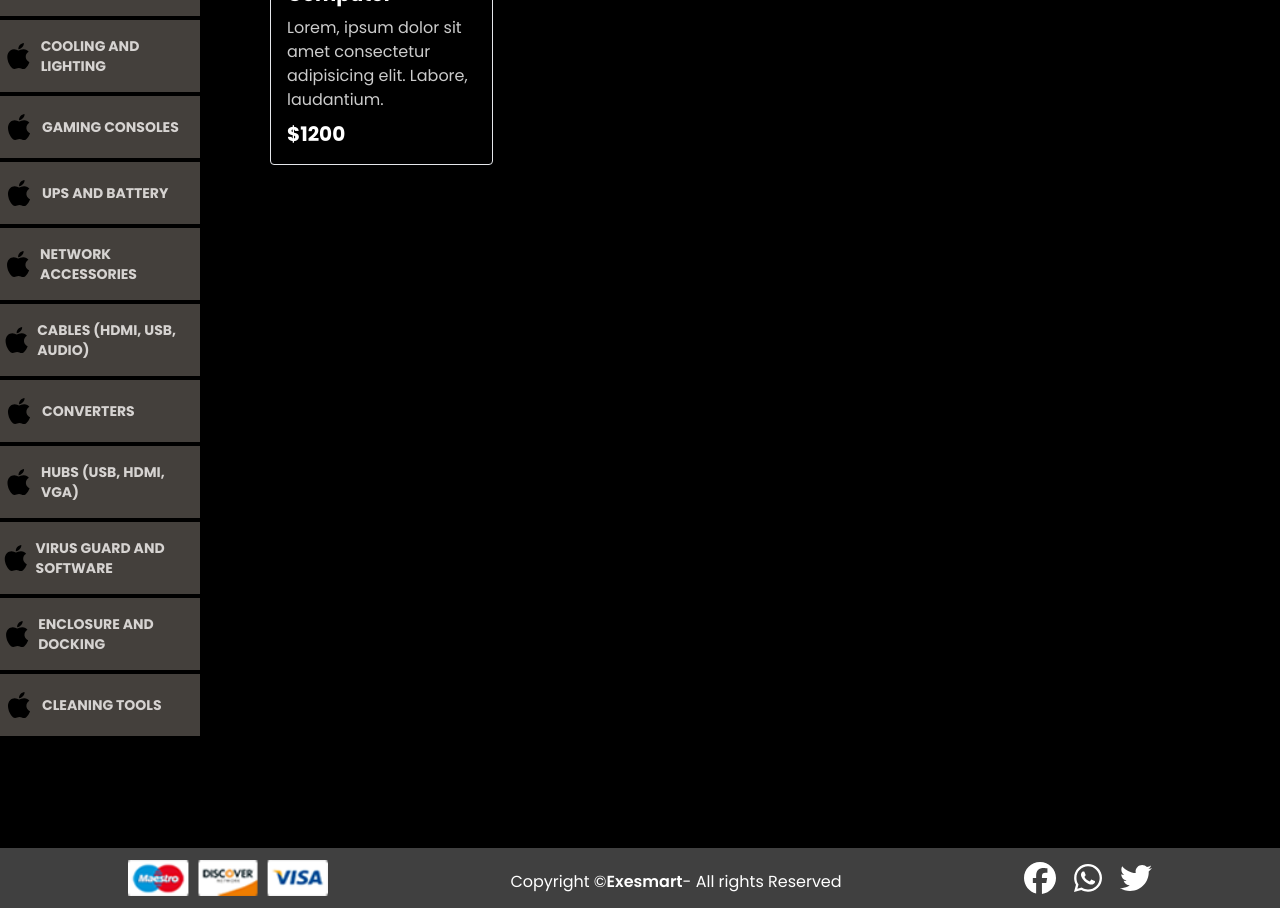
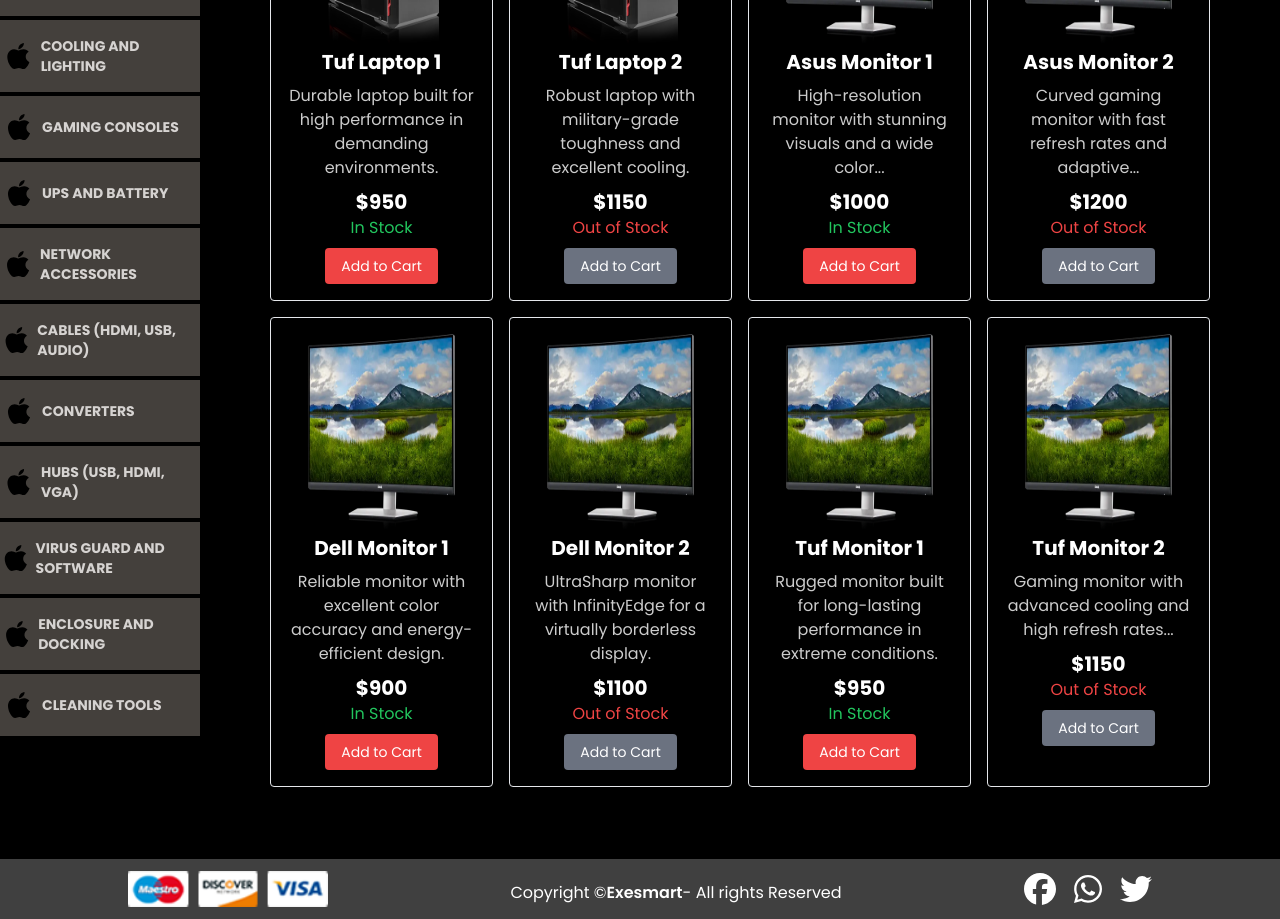
Before and after one commit to SahanDev00/senex3, a React (Create React App) app: page /product in a window 1280 px wide. Shown: the part 1340-2259 px from the top of the page. Built offline with nearby package versions, Linux system fonts and the light colour scheme.

Commit message:
commited

```diff
--- a/src/App.js
+++ b/src/App.js
@@ -31,7 +31,7 @@ function BackgroundImages() {
   return (
     <div className='absolute opacity-25'>
       <img
-        className={`object-cover ${isActive('/') || isActive('/product') || isActive('/contact-us') ? 'h-screen' : 'min-h-[120vh]'}`}
+        className={`object-cover ${isActive('/') ||  isActive('/product') ||  isActive('/edit-password') ||  isActive('/edit-profile') || isActive('/order-details') || isActive('/orders') || isActive('/cart') || isActive('/about-us') || isActive('/contact-us') ? 'h-screen w-screen' : 'min-h-[120vh] w-screen'}`}
         src={bgPic}
         alt="background"
       />
--- a/src/Components/Cart.jsx
+++ b/src/Components/Cart.jsx
@@ -50,7 +50,7 @@ const Cart = () => {
   };
 
   return (
-    <div className="w-[95%] mx-auto mt-10 lg:min-h-[600px] xl:min-h-[700px] relative pb-5">
+    <div className="w-[95%] mx-auto mt-10 lg:min-h-[600px] xl:min-h-[730px] relative pb-5">
       <h1 className="text-2xl md:text-3xl font-bold mb-4 text-white text-center font-poppins">Shopping Cart</h1>
       {cartItems.length === 0 ? (
         <p className='text-white ml-10 md:ml-40 text-sm md:text-xl font-poppins'>Your cart is empty.</p>
--- a/src/Components/EditPassword.jsx
+++ b/src/Components/EditPassword.jsx
@@ -2,7 +2,7 @@ import React from 'react'
 
 const EditPassword = () => {
   return (
-    <div className='container h-[450px] relative mx-auto '>
+    <div className='container h-[450px] xl:h-[720px] relative mx-auto '>
         <h1 className='text-3xl text-white font-semibold text-center mt-16 mb-4 uppercase font-poppins'>Change Your Password</h1>
         <div className='w-full flex justify-center items-center'>
             <div className='w-full text-center mt-5'>
--- a/src/Components/EditProfile.jsx
+++ b/src/Components/EditProfile.jsx
@@ -3,7 +3,7 @@ import Countries from '../Components/Countries'
 
 const EditProfile = () => {
   return (
-    <div className='relative container mx-auto'>
+    <div className='relative xl:h-[720px] container xl:mt-20 mx-auto'>
       <div>
         <h1 className='text-3xl text-white mt-5 font-bold text-center font-poppins'>Edit Your Details</h1>
               <form className='mt-3 mb-10'>
--- a/src/Components/Footer2.jsx
+++ b/src/Components/Footer2.jsx
@@ -6,7 +6,7 @@ import { FaTwitter } from "react-icons/fa6";
 
 const Footer2 = () => {
   return (
-    <div className='w-full sm:mt-0 mt-20 h-[60px] bg-neutral-700'>
+    <div className='w-full sm:mt-0 mt-20 h-[60px] bg-neutral-700 relative'>
         <div className='w-[90%] lg:w-[80%] gap-2 mx-auto h-full flex items-center justify-between'>
             <img src={paymentPic} alt="" className='w-[100px] md:w-[200px]' />
             <p className='text-center hidden sm:flex mt-2 font-poppins text-xs md:text-[16px] text-white '>Copyright © <span className='font-semibold'>Exesmart</span> - All rights Reserved</p>
--- a/src/Components/OrderDetails.jsx
+++ b/src/Components/OrderDetails.jsx
@@ -39,7 +39,7 @@ const OrderDetails = () => {
       ];
 
   return (
-    <div className='w-full min-h-[820px] mb-5 mx-auto relative'>
+    <div className='w-full min-h-[750px] mb-5 mx-auto relative'>
         <h1 className='text-3xl text-center my-8 font-bold text-white font-poppins'>Order Details : 0987643</h1>
         <div className='overflow-x-auto container mx-auto'>
         <table className='min-w-full bg-black/70 text-white border border-gray-200'>
--- a/src/Components/Tabs.jsx
+++ b/src/Components/Tabs.jsx
@@ -1,90 +1,52 @@
-import React, { useState } from 'react';
-import computer from "../Assets/Images/PCpng.webp";
-import monitor from "../Assets/Images/monitor.webp";
+import React, { useState, useContext } from 'react';
+import { CartContext } from '../Components/CartContext';
+import { Categories } from '../products'; // Assuming products.js contains Offers and Arrivals arrays
+import ProductDescription from './ProductDescription';
 
 const Tabs = () => {
   const [activeTab, setActiveTab] = useState('specialOffers');
+  const [selectedProduct, setSelectedProduct] = useState(null);
+  const { addToCart } = useContext(CartContext);
+  const [notification, setNotification] = useState('');
 
-  const offers = [
-    {
-      id: 1,
-      name: 'Computer',
-      description: "Lorem, ipsum dolor sit amet consectetur adipisicing elit. Labore, laudantium.",
-      price: 1200,
-      pic: computer
-    },
-    {
-      id: 2,
-      name: 'Computer',
-      description: "Lorem, ipsum dolor sit amet consectetur adipisicing elit. Labore, laudantium.",
-      price: 1200,
-      pic: computer
-    },
-    {
-      id: 3,
-      name: 'Computer',
-      description: "Lorem, ipsum dolor sit amet consectetur adipisicing elit. Labore, laudantium.",
-      price: 1200,
-      pic: computer
-    },
-    {
-      id: 4,
-      name: 'Computer',
-      description: "Lorem, ipsum dolor sit amet consectetur adipisicing elit. Labore, laudantium.",
-      price: 1200,
-      pic: computer
-    },
-    {
-      id: 5,
-      name: 'Computer',
-      description: "Lorem, ipsum dolor sit amet consectetur adipisicing elit. Labore, laudantium.",
-      price: 1200,
-      pic: computer
-    },
-  ]
+  const handleAddToCart = (product) => {
+    if (product.stock > 0) {
+      addToCart(product);
+      setNotification(`${product.name} has been added to the cart.`);
+      setTimeout(() => {
+        setNotification('');
+      }, 3000);
+    } else {
+      setNotification(`${product.name} is out of stock.`);
+      setTimeout(() => {
+        setNotification('');
+      }, 3000);
+    }
+  };
 
-  const arrivals = [
-    {
-      id: 1,
-      name: 'Computer',
-      description: "Lorem, ipsum dolor sit amet consectetur adipisicing elit. Labore, laudantium.",
-      price: 1200,
-      pic: monitor
-    },
-    {
-      id: 2,
-      name: 'Computer',
-      description: "Lorem, ipsum dolor sit amet consectetur adipisicing elit. Labore, laudantium.",
-      price: 1200,
-      pic: monitor
-    },
-    {
-      id: 3,
-      name: 'Computer',
-      description: "Lorem, ipsum dolor sit amet consectetur adipisicing elit. Labore, laudantium.",
-      price: 1200,
-      pic: monitor
-    },
-    {
-      id: 4,
-      name: 'Computer',
-      description: "Lorem, ipsum dolor sit amet consectetur adipisicing elit. Labore, laudantium.",
-      price: 1200,
-      pic: computer
-    },
-    {
-      id: 5,
-      name: 'Computer',
-      description: "Lorem, ipsum dolor sit amet consectetur adipisicing elit. Labore, laudantium.",
-      price: 1200,
-      pic: computer
-    },
-  ]
+  // Helper function to truncate descriptions
+  const truncateDescription = (description, wordLimit) => {
+    const words = description.split(' ');
+    if (words.length > wordLimit) {
+      return words.slice(0, wordLimit).join(' ') + '...';
+    }
+    return description;
+  };
+
+  // Flatten the product list from categories
+  const getAllProducts = () => {
+    return Categories.flatMap(category =>
+      category.subCat.flatMap(subCat => subCat.products)
+    );
+  };
+
+  // Get the list of products
+  const products = getAllProducts();
 
   return (
     <div className='font-poppins mt-20 mx-auto w-[90%]'>
       {/* Tab Buttons */}
-      <div className='flex border-b border-red-500 mb-4'>
+      <div className='flex border-b border-white/20 mb-4'>
         <button
           className={`py-2 px-4 text-xl font-semibold ${activeTab === 'specialOffers' ? 'border-b-2 border-red-500 text-red-500' : 'text-gray-500'}`}
           onClick={() => setActiveTab('specialOffers')}
@@ -105,16 +67,29 @@ const Tabs = () => {
           <div>
             <h2 className='text-2xl font-bold mb-2 text-white'>Special Offers</h2>
             <p className='text-white'>Here are the special offers available right now.</p>
-            {/* Add more content related to Special Offers */}
-            <div className="grid grid-cols-1 md:grid-cols-4 gap-4 font-poppins mt-5">
-                {offers.map(product => (
-                    <div key={product.id} className="product-card p-4 shadow-md border rounded">
-                        <img src={product.pic} alt="" className='h-[200px] mx-auto' />
-                        <h2 className="text-xl font-bold text-white">{product.name}</h2>
-                        <p className='text-white/80 my-2'>{product.description}</p>
-                        <p className="text-xl font-bold text-white">${product.price}</p>
-                    </div>
-                ))}
+            {/* Special Offers Content */}
+            <div className="grid grid-cols-1 md:grid-cols-2 lg:grid-cols-3 xl:grid-cols-4 gap-4 font-poppins mt-5">
+              {products.slice(0, 12).map(product => (
+                <div key={product.id} className="product-card p-4 shadow-md border rounded hover:scale-105 duration-300 cursor-pointer" onClick={() => setSelectedProduct(product)}>
+                  <img src={product.image} alt={product.name} className='h-[200px] mx-auto' />
+                  <h2 className="text-xl font-bold text-white text-center">{product.name}</h2>
+                  <p className='text-white/80 text-center my-2'>{truncateDescription(product.description, 9)}</p>
+                  <p className="text-xl font-bold text-white text-center">${product.price}</p>
+                  <p className={`text-center ${product.stock > 0 ? 'text-green-500' : 'text-red-500'}`}>
+                    {product.stock > 0 ? 'In Stock' : 'Out of Stock'}
+                  </p>
+                  <button
+                    className={`mt-2 text-xs md:text-sm flex mx-auto ${product.stock > 0 ? 'bg-red-500' : 'bg-gray-500'} text-white py-2 px-4 rounded`}
+                    onClick={(e) => {
+                      e.stopPropagation();
+                      handleAddToCart(product);
+                    }}
+                    disabled={product.stock <= 0}
+                  >
+                    Add to Cart
+                  </button>
+                </div>
+              ))}
             </div>
           </div>
         )}
@@ -122,20 +97,53 @@ const Tabs = () => {
           <div>
             <h2 className='text-2xl font-bold mb-2 text-white'>New Arrivals</h2>
             <p className='text-white'>Check out the new arrivals in our store.</p>
-            {/* Add more content related to New Arrivals */}
-            <div className="grid grid-cols-1 md:grid-cols-4 gap-4 font-poppins mt-5">
-                {arrivals.map(product => (
-                    <div key={product.id} className="product-card p-4 shadow-md border rounded">
-                        <img src={product.pic} alt="" className='h-[200px] mx-auto' />
-                        <h2 className="text-xl font-bold text-white">{product.name}</h2>
-                        <p className='text-white/80 my-2'>{product.description}</p>
-                        <p className="text-xl font-bold text-white">${product.price}</p>
-                    </div>
-                ))}
+            {/* New Arrivals Content */}
+            <div className="grid grid-cols-1 md:grid-cols-2 lg:grid-cols-3 xl:grid-cols-4 gap-4 font-poppins mt-5">
+              {products.slice(0, 12).map(product => (
+                <div key={product.id} className="product-card p-4 shadow-md border rounded hover:scale-105 duration-300 cursor-pointer" onClick={() => setSelectedProduct(product)}>
+                  <img src={product.image} alt={product.name} className='h-[200px] mx-auto' />
+                  <h2 className="text-xl font-bold text-white text-center">{product.name}</h2>
+                  <p className='text-white/80 text-center my-2'>{truncateDescription(product.description, 9)}</p>
+                  <p className="text-xl font-bold text-white text-center">${product.price}</p>
+                  <p className={`text-center ${product.stock > 0 ? 'text-green-500' : 'text-red-500'}`}>
+                    {product.stock > 0 ? 'In Stock' : 'Out of Stock'}
+                  </p>
+                  <button
+                    className={`mt-2 text-xs md:text-sm flex mx-auto ${product.stock > 0 ? 'bg-red-500' : 'bg-gray-500'} text-white py-2 px-4 rounded`}
+                    onClick={(e) => {
+                      e.stopPropagation();
+                      handleAddToCart(product);
+                    }}
+                    disabled={product.stock <= 0}
+                  >
+                    Add to Cart
+                  </button>
+                </div>
+              ))}
             </div>
           </div>
         )}
       </div>
+
+      {notification && (
+        <div className="fixed bottom-4 right-4 bg-green-500 text-white md:py-2 md:px-4 md:text-[16px] text-sm py-1 px-2 rounded shadow-lg z-50">
+          {notification}
+        </div>
+      )}
+
+      {selectedProduct && (
+        <div className="fixed top-0 left-0 w-full h-full flex items-center justify-center bg-black bg-opacity-50 z-50">
+          <div className="bg-white rounded-lg p-8 w-3/4 max-w-4xl relative">
+            <button
+              className="absolute top-4 right-4 text-gray-600 hover:text-gray-800"
+              onClick={() => setSelectedProduct(null)}
+            >
+              &times;
+            </button>
+            <ProductDescription product={selectedProduct} />
+          </div>
+        </div>
+      )}
     </div>
   );
 };
--- a/src/Pages/About.jsx
+++ b/src/Pages/About.jsx
@@ -7,7 +7,7 @@ import HeadsetPic from "../Assets/Images/headset.webp"
 
 const About = () => {
   return (
-    <div className='w-full lg:h-[740px] mxl:h-[740px] 2xl:h-[740px] md:h-[700px] h-[750px] sm:h-[600px] relative mx-auto '>
+    <div className='w-full lg:h-[740px] mxl:h-[740px] 2xl:h-[770px] md:h-[700px] h-[750px] sm:h-[600px] relative mx-auto '>
       <div className='w-full h-full absolute z-10'>
         <div className='absolute mt-[120px] mxl:mt-[90px] 2xl:mt-[120px] md:mx-10'>
           <img className='w-[200px] md:w-[270px] lg:w-[380px] float-to-left hidden xl:block' src={ComputerPic1} alt="" />
```
